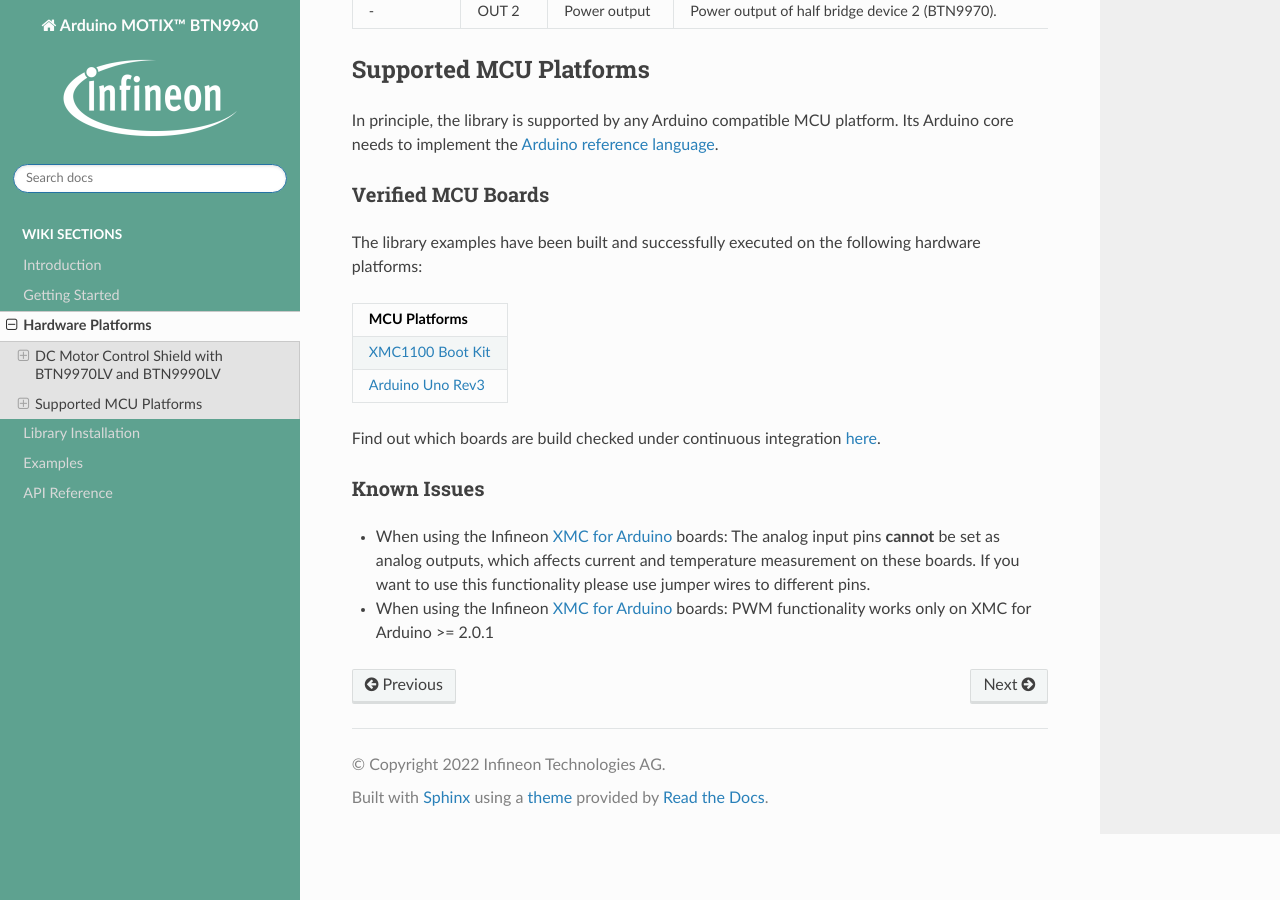
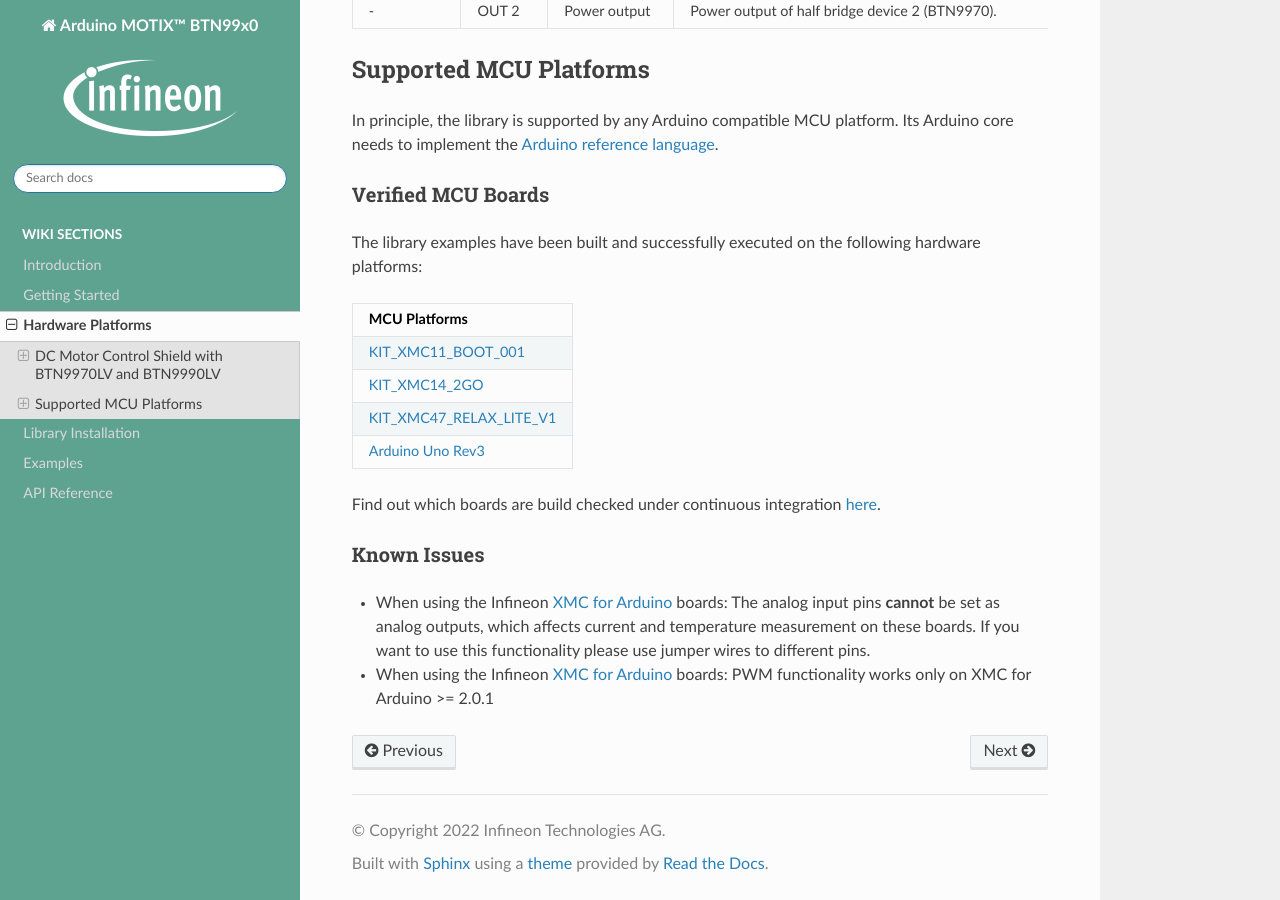
Before and after one commit to Infineon/arduino-motix-btn99x0, a Sphinx documentation site: the page built from docs/hw-platforms.rst, in a window 1280 px wide and 900 px high, scrolled down 1207 px. Built offline with Sphinx 7.4.7 and the Read the Docs theme 3.1.0, drawn with Linux system fonts in a browser that asks for light colours.

Commit message:
updated documation for new release

```diff
--- a/docs/hw-platforms.rst
+++ b/docs/hw-platforms.rst
@@ -96,7 +96,9 @@
     :header-rows: 1
 
     * - MCU Platforms
-    * - `XMC1100 Boot Kit <https://www.infineon.com/cms/en/product/evaluation-boards/kit_xmc11_boot_001>`_
+    * - `KIT_XMC11_BOOT_001 <https://www.infineon.com/cms/en/product/evaluation-boards/kit_xmc11_boot_001>`_
+    * - `KIT_XMC14_2GO  <https://www.infineon.com/cms/en/product/evaluation-boards/kit_xmc14_2go>`_
+    * - `KIT_XMC47_RELAX_LITE_V1 <https://www.infineon.com/cms/de/product/evaluation-boards/kit_xmc47_relax_lite_v1>`_
     * - `Arduino Uno Rev3 <https://store.arduino.cc/arduino-uno-rev3>`_
 
 Find out which boards are build checked under continuous integration `here <https://github.com/Infineon/arduino-motix-btn99x0/blob/master/.github/workflows/build-check.yml>`_.
--- a/library.json
+++ b/library.json
@@ -7,7 +7,7 @@
        "url":"https://github.com/Infineon/arduino-motix-btn99x0",
        "branch":"master"
     },
-    "version":"1.0.0",
+    "version":"1.1.0",
     "license":"MIT",
     "frameworks":"arduino",
     "platforms":[
```
Also changed, not shown: 1 other file.
